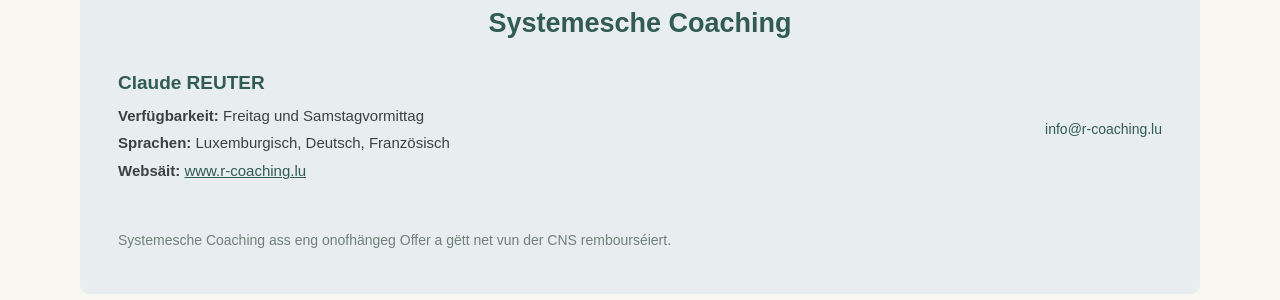
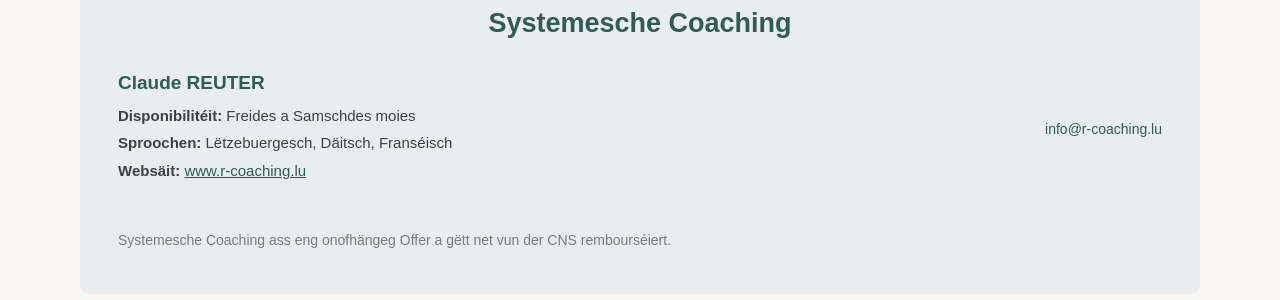
Before and after one commit to bjoernbrightside/praxis-schwebsange, a Jekyll site: the page built from lu/index.md, in a window 1280 px wide and 900 px high, scrolled down 1600 px. Shown: the part 153-453 px from the top of the window. Built offline with Jekyll 4.4.1, drawn with Linux system fonts in a browser that asks for light colours.

Commit message:
Update index.md

```diff
--- a/lu/index.md
+++ b/lu/index.md
@@ -100,8 +100,8 @@ lang: lu
 <div class="person">
   <div class="person-info">
     <h3>Claude REUTER</h3>
-    <p><strong>Verfügbarkeit:</strong> Freitag und Samstagvormittag</p>
-    <p><strong>Sprachen:</strong> Luxemburgisch, Deutsch, Französisch</p>
+    <p><strong>Disponibilitéit:</strong> Freides a Samschdes moies</p>
+    <p><strong>Sproochen:</strong> Lëtzebuergesch, Däitsch, Franséisch</p>
     <p><strong>Websäit:</strong> <a href="https://www.r-coaching.lu" target="_blank" rel="noopener">www.r-coaching.lu</a></p>
   </div>
   <div class="person-contact">
```
